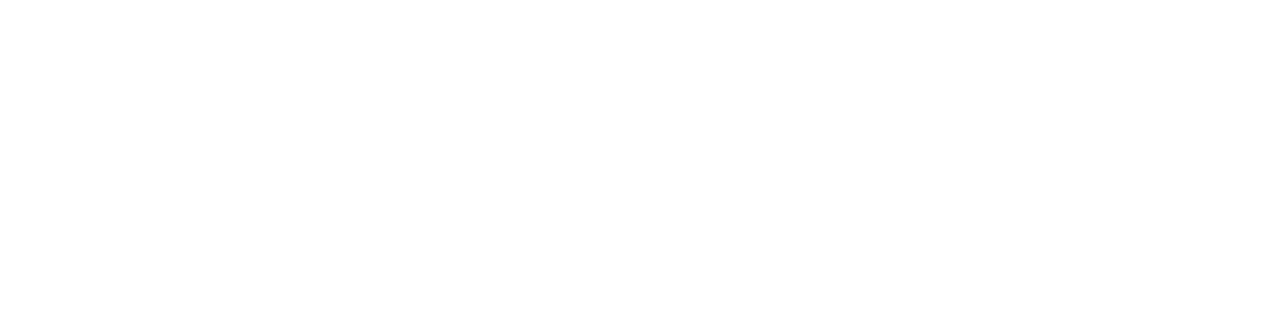
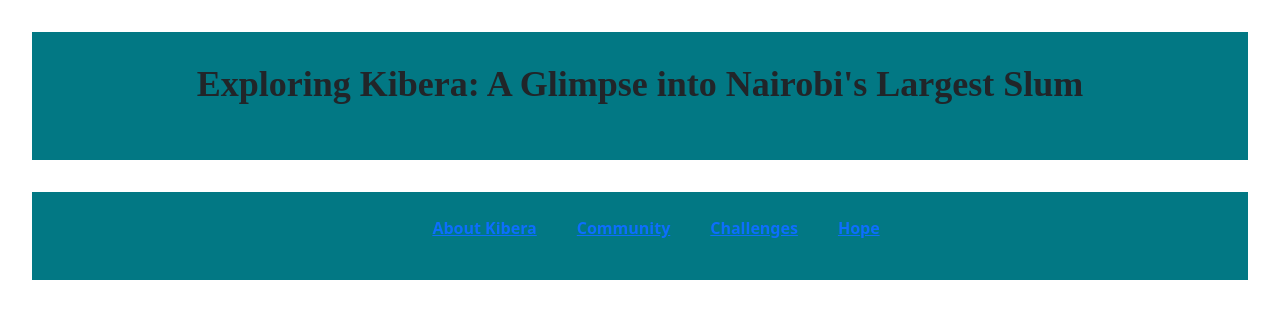
Before and after one commit to karanja03/kibera-8-slum-safari-frontend-repo, a React (Vite) app in the folder kibera-slum-safari/: page /aboutkibera in a window 1280 px wide. Before the commit this address had no page. Shown: the top 318 px of the page. Built offline with nearby package versions, Linux system fonts and the light colour scheme.

Commit message:
Added header in knowkibera

```diff
--- a/kibera-slum-safari/package.json
+++ b/kibera-slum-safari/package.json
@@ -19,7 +19,7 @@
     "font-awesome": "^4.7.0",
     "react": "^18.2.0",
     "react-dom": "^18.2.0",
-    "react-router-dom": "^6.17.0"
+    "react-router-dom": "^6.18.0"
   },
   "devDependencies": {
     "@types/react": "^18.2.15",
--- /dev/null
+++ b/kibera-slum-safari/src/components/AboutKibera.jsx
@@ -0,0 +1,14 @@
+import React from "react";
+import HeaderAK from "./HeaderAK";
+
+
+function AboutKibera(){
+    return(
+        <div>
+            <HeaderAK/>
+
+        </div>
+    )
+}
+
+export default AboutKibera
--- a/kibera-slum-safari/src/components/AllTours.jsx
+++ b/kibera-slum-safari/src/components/AllTours.jsx
@@ -1,6 +1,13 @@
 import React from 'react';
+import { useNavigate } from 'react-router-dom';
+
 
 function AllTours() {
+ const navigate=useNavigate()
+  const handleviewmoreclick=()=>{
+    navigate('/aboutkibera')
+
+  }
   return (
     <div>
         <div className='mostpopularTitle'>
@@ -52,7 +59,7 @@
     </div>
 </div>
 <div>
-<button type="button" className="btn btn-primary btn-lg learnmore mt-11 ml-96 viewmore"  style={{backgroundColor:"#027884", marginLeft:"415px"}}>View More</button>
+<button type="button" className="btn btn-primary btn-lg learnmore mt-11 ml-96 viewmore"  style={{backgroundColor:"#027884", marginLeft:"415px"}} onClick={handleviewmoreclick}>View More</button>
 
 
 </div>
--- /dev/null
+++ b/kibera-slum-safari/src/components/HeaderAK.jsx
@@ -0,0 +1,34 @@
+import React from "react";
+
+function HeaderAK(){
+    return(
+        <div>
+            <div className="h-screen p-8">
+      <header className="text-center bg-custom  py-8">
+        <h1 className="text-4xl font-bold mb-4">Exploring Kibera: A Glimpse into Nairobi's Largest Slum</h1>
+      </header>
+
+      <nav className="text-center my-8 bg-custom py-6 ">
+        <ul className="space-x-10">
+          <li className="inline-block font-semibold">
+            <a href="#about">About Kibera</a>
+          </li>
+          <li className="inline-block font-semibold">
+            <a href="#community">Community</a>
+          </li>
+          <li className="inline-block font-semibold">
+            <a href="#challenges">Challenges</a>
+          </li>
+          <li className="inline-block font-semibold">
+            <a href="#hope">Hope</a>
+          </li>
+        </ul>
+      </nav>
+
+      {/* Content sections go here */}
+    </div>
+        </div>
+    )
+
+}
+export default  HeaderAK
--- a/kibera-slum-safari/src/components/RouterComponents.jsx
+++ b/kibera-slum-safari/src/components/RouterComponents.jsx
@@ -3,12 +3,14 @@
 import Carousel from "./Carousel";
 import WhatDoWeDo from "./WhatDoWeDO";
 import MostPopular from "./MostPopular";
+import AboutKibera from "./AboutKibera";
 import { BrowserRouter as Router, Route, Routes } from 'react-router-dom'
 
 function RouterComponents(){
     return(
         <Router>
             <Routes>
+                <Route path="/aboutkibera" element={<AboutKibera/>}/>
                 <Route path="/mostpopular" element={<MostPopular/>}/>
                 <Route path="/whatwedo" element={<WhatDoWeDo/>}/>
                 <Route path="/aboutus" element={<Accomplishments/>}/>
--- /dev/null
+++ b/kibera-slum-safari/src/components/ThisSideBar.jsx
@@ -0,0 +1,38 @@
+import React from "react";
+import { HiHome, HiPlus, HiClipboard} from "react-icons/hi";
+import { BsGear} from "react-icons/bs";
+
+
+const iconSize = 40;
+
+
+const ThisSideBar = () => {
+  return (
+
+ <div className="conatiner">
+
+  <div className="sidebar">
+  <ul className="">
+    <li
+      className={location.pathname === "/home"}>
+        <HiHome  size={iconSize} className=""/>
+    <a href="/">home</a>
+    </li>
+    <li
+      className={location.pathname === "/form"}>
+        <HiPlus size={iconSize} className=""/>
+    <a href="/form">form</a>
+    </li>
+    <li
+      className={location.pathname === "/list"}>
+        <HiClipboard size={iconSize} className=""/>
+    <a href="/list">list</a>
+    </li>
+
+  </ul>
+  </div>
+ </div>
+  );
+};
+
+export default ThisSideBar;
```
Also changed, not shown: 1 other file (tests, documents, lock files or other folders).
